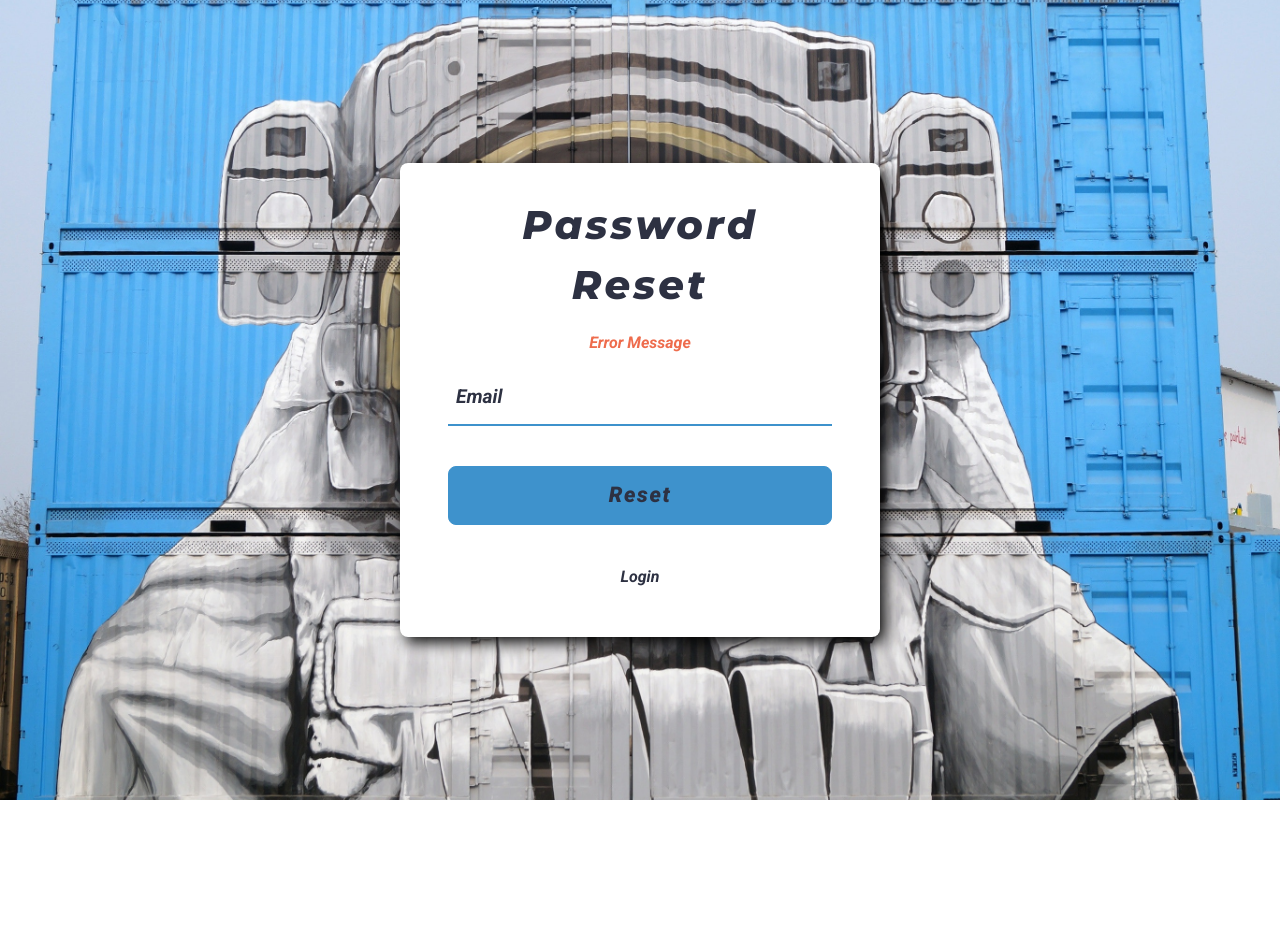
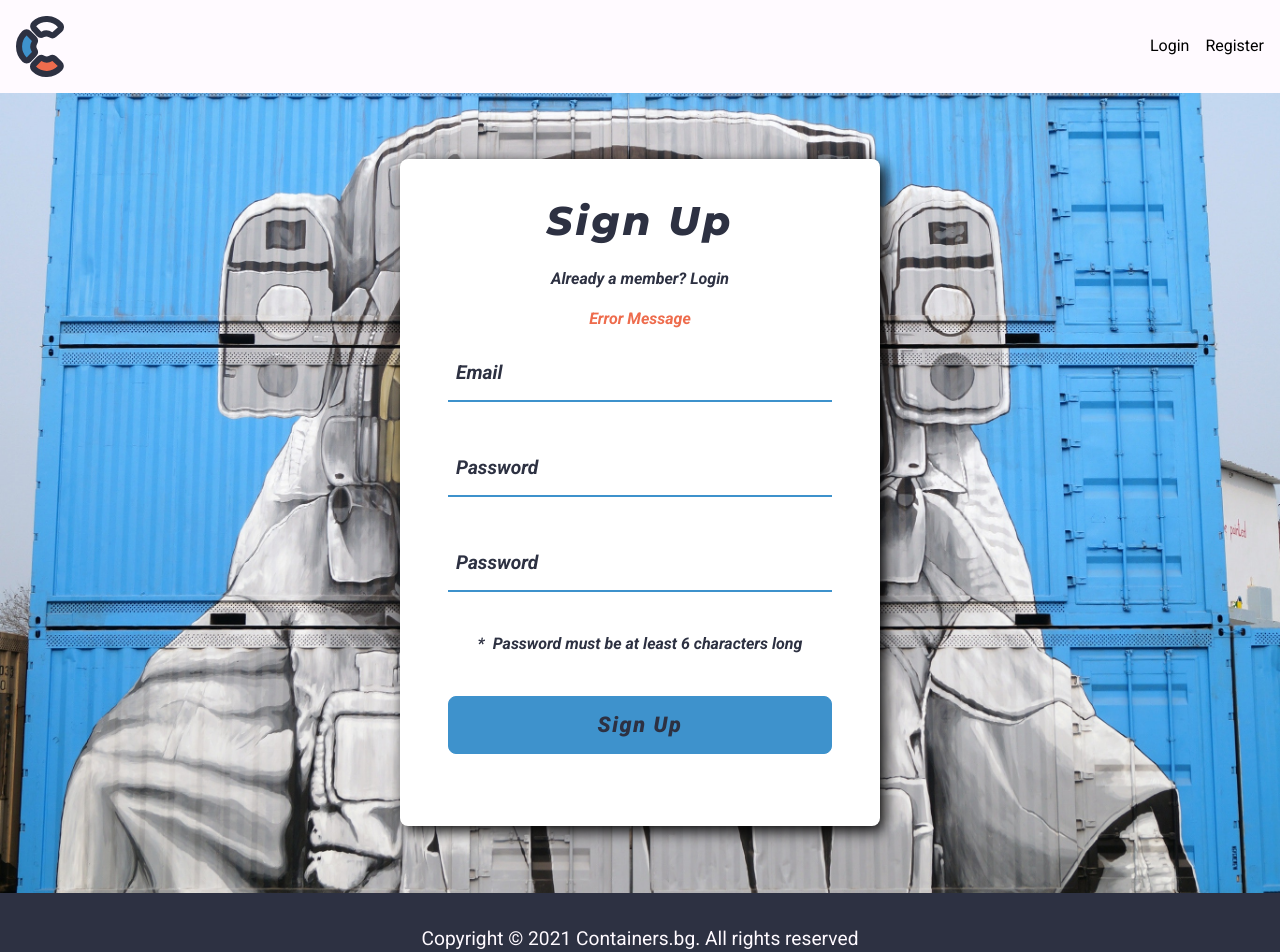
Before and after one commit to KaloyanDaskalov/container-app, a React (Create React App) app: page / in a window 1280 px wide. Shown: the top 952 px of the page. Before the commit the page ends 800 px from the top, so only its background shows below. Built offline with nearby package versions, Linux system fonts and the light colour scheme.

Commit message:
adding header and footer

```diff
--- a/src/App.js
+++ b/src/App.js
@@ -1,12 +1,16 @@
 // import logo from './assets/logo/logo.svg';
 // import Login from './Containers/Forms/Login';
-import ForgotPassword from './Containers/Forms/ForgotPassword';
-// import SignUp from './Containers/Forms/SignUp';
+// import ForgotPassword from './Containers/Forms/ForgotPassword';
+import SignUp from './Containers/Forms/SignUp';
+import Navigation from './Containers/Navigation/Navigation';
+import Footer from './components/Footer/Footer';
 
 function App() {
   return (
     <>
-      <ForgotPassword />
+      <Navigation />
+      <SignUp />
+      <Footer />
     </>
   );
 }
--- /dev/null
+++ b/src/Containers/Navigation/Navigation.js
@@ -0,0 +1,22 @@
+import classes from './Navigation.module.css';
+import logo from '../../assets/logo/logo.svg';
+
+export default function Navigation() {
+    return (
+        <header className={classes.header}>
+            <div className={classes.logo}>
+                <img src={logo} alt="" />
+            </div>
+            <nav>
+                <ul className={classes.navbar}>
+                    <li>
+                        Login
+                    </li>
+                    <li>
+                        Register
+                    </li>
+                </ul>
+            </nav>
+        </header>
+    )
+}
--- /dev/null
+++ b/src/Containers/Navigation/Navigation.module.css
@@ -0,0 +1,18 @@
+.header {
+  /* background-color: var(--crayola); */
+  background-color: var(--magnolia);
+  padding: 1rem;
+  display: flex;
+  align-items: center;
+  justify-content: space-between;
+}
+
+.logo {
+  max-width: 3rem;
+}
+
+.navbar {
+  display: flex;
+  align-items: center;
+  gap: 1rem;
+}
--- /dev/null
+++ b/src/components/Footer/Footer.js
@@ -0,0 +1,12 @@
+import classes from './Footer.module.css';
+
+export default function Footer() {
+
+    const date = new Date().getFullYear();
+
+    return (
+        <footer className={classes.footer}>
+            <p className={classes.footerText}>Copyright &copy; {date} Containers.bg. All rights reserved</p>
+        </footer>
+    )
+}
--- /dev/null
+++ b/src/components/Footer/Footer.module.css
@@ -0,0 +1,10 @@
+.footer {
+  background-color: var(--cadet);
+  padding: 2rem 1rem;
+  text-align: center;
+}
+
+.footerText {
+  color: var(--magnolia);
+  font-size: 1.2rem;
+}
--- a/src/index.css
+++ b/src/index.css
@@ -49,3 +49,7 @@ textarea,
 select {
   font: inherit;
 }
+
+ul {
+  list-style-type: none;
+}
```
Also changed, not shown: src/assets/logo/logo.svg.
